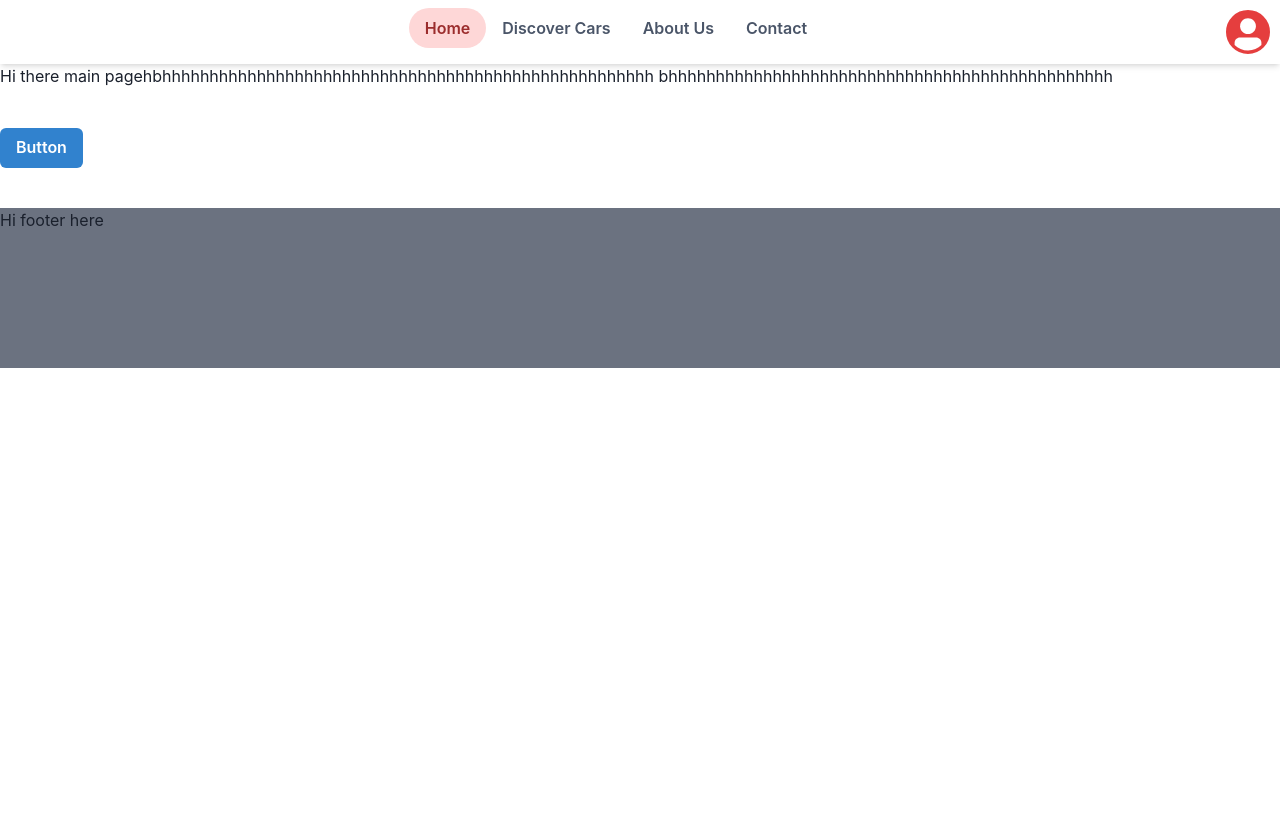
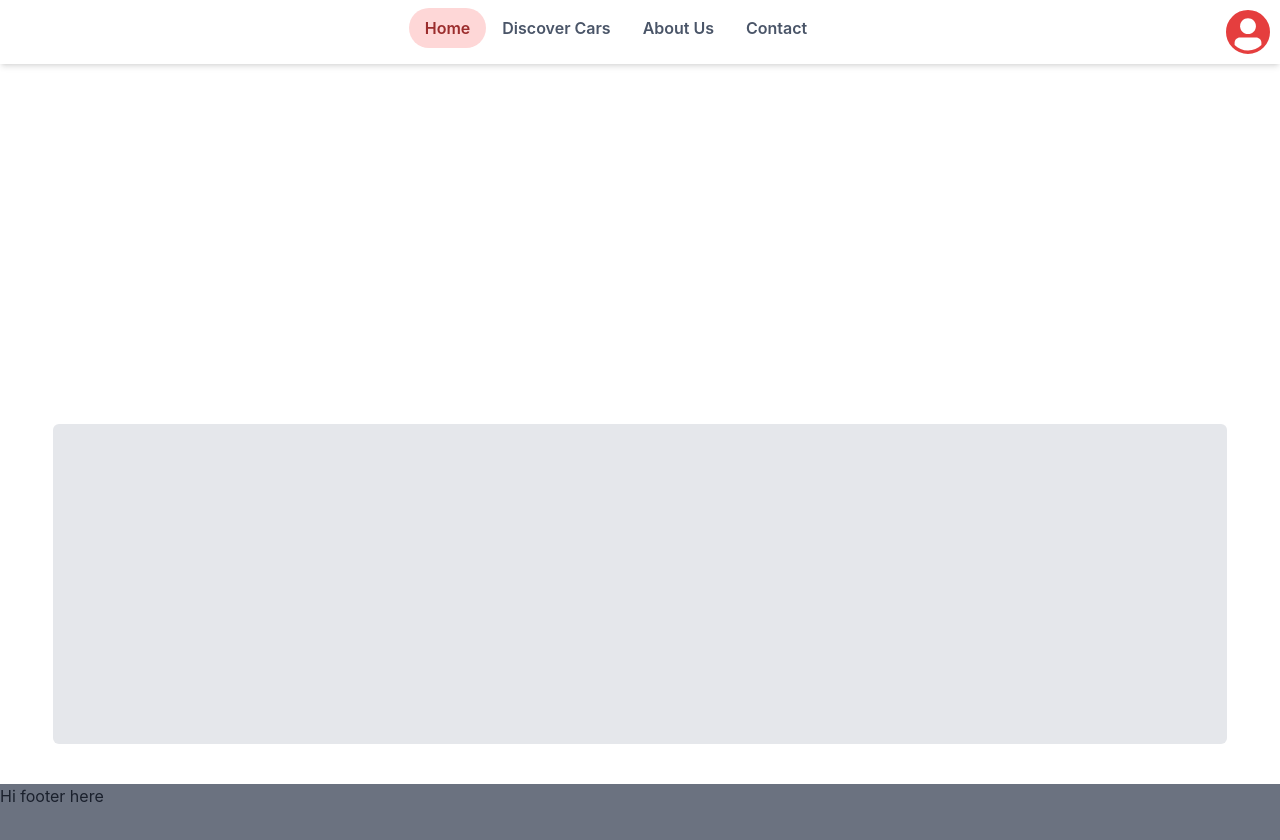
Before and after one commit to ShrivastvAryan/cardekho-frontend, a Next.js app: page / in a window 1280 px wide. Shown: the top 840 px of the page. Before the commit the page ends 800 px from the top, so only its background shows below. Built offline with nearby package versions, Linux system fonts and the light colour scheme.

Commit message:
made ui chanes

```diff
--- a/src/app/page.jsx
+++ b/src/app/page.jsx
@@ -1,13 +1,15 @@
 import React from "react";
-import { Button, ButtonGroup } from '@chakra-ui/react'
+import Image from 'next/image'
+import { Link, Tabs } from "@chakra-ui/react"
 
 const mainPage=()=>{
   return(
     <>
-    <h1>Hi there main pagehbhhhhhhhhhhhhhhhhhhhhhhhhhhhhhhhhhhhhhhhhhhhhhhhhhhhh
-      bhhhhhhhhhhhhhhhhhhhhhhhhhhhhhhhhhhhhhhhhhhhhhhh
-    </h1>
-    <Button colorScheme='blue' className="my-10">Button</Button>
+    <div className="border-red-300 w-full h-80"></div>
+    <div className="my-10 p-2 bg-gray-200 w-11/12 h-80 mx-auto rounded-md" >
+      <div>
+      </div>
+    </div>
     </>
   )
 }
```
